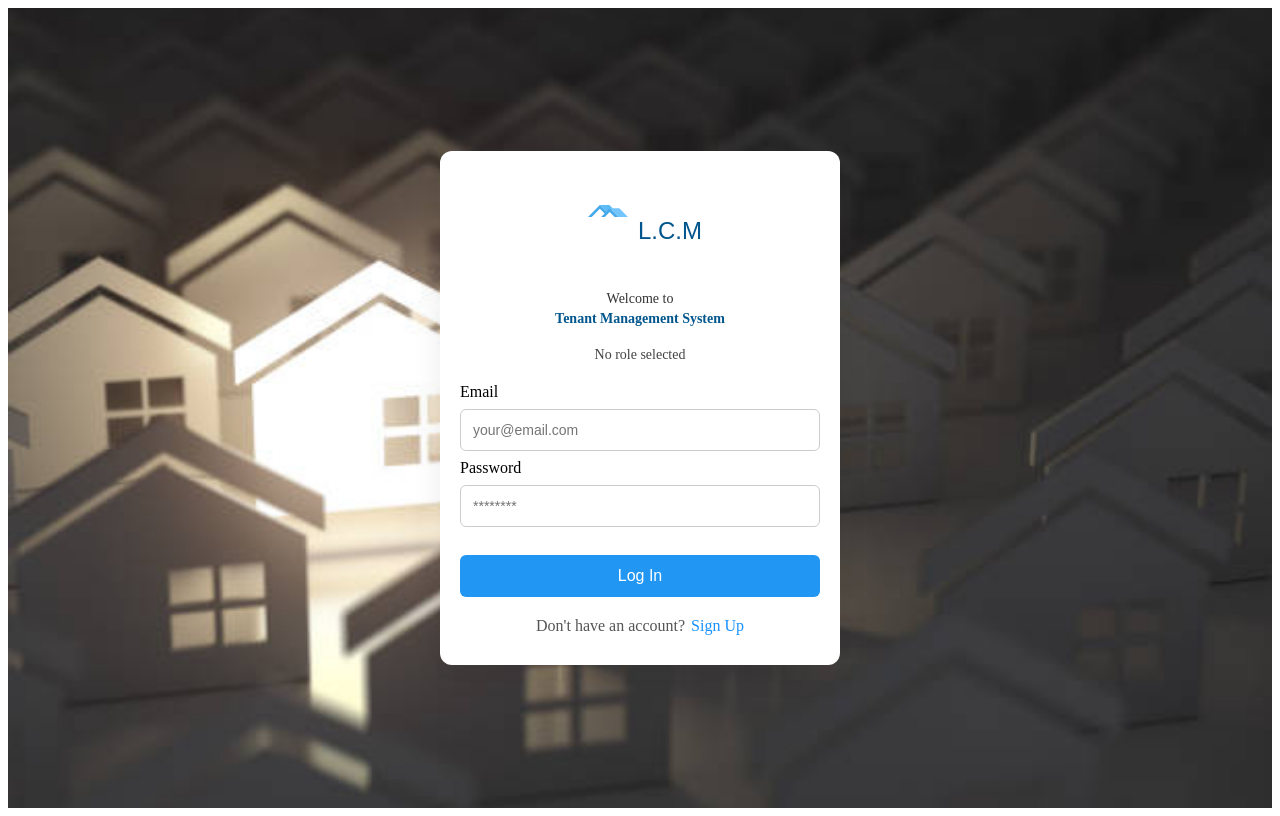
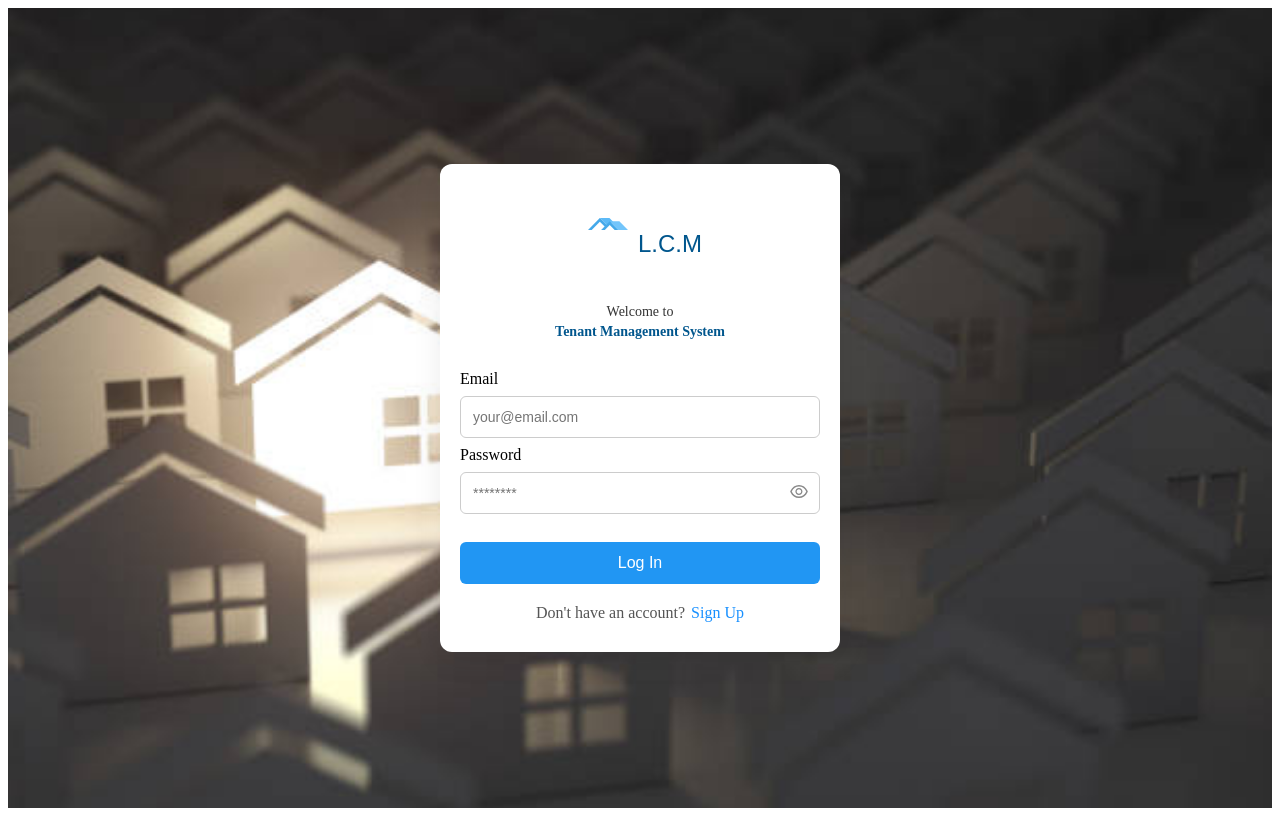
Before and after one commit to Stanleyshadrack/LCM-APP, a Next.js app: page /login in a window 1280 px wide. Built offline with nearby package versions, Linux system fonts and the light colour scheme.

Commit message:
new changes

```diff
--- a/src/app/(auth)/login/login.tsx
+++ b/src/app/(auth)/login/login.tsx
@@ -1,30 +1,22 @@
 "use client";
 
-import React, { useState, useEffect } from "react";
-import { useRouter, useSearchParams } from "next/navigation";
+import React, { useState } from "react";
+import { useRouter } from "next/navigation";
 import { useAuth } from "@/app/context/AuthContext";
+import { EyeOutlined, EyeInvisibleOutlined } from "@ant-design/icons";
 import "./login.css";
 
+type UserRole = "owner" | "tenant" | "employee";
+
 const LoginPage: React.FC = () => {
-  const searchParams = useSearchParams();
-  const accountTypeParam = searchParams.get("accountType");
-
   const router = useRouter();
   const { login } = useAuth();
 
   const [email, setEmail] = useState("");
   const [password, setPassword] = useState("");
-  const [role, setRole] = useState<"owner" | "employee" | "tenant" | null>(null);
+  const [showPassword, setShowPassword] = useState(false); // 👁️ Toggle state
 
-  useEffect(() => {
-    if (!accountTypeParam) return;
-    const normalized = accountTypeParam === "landlord" ? "owner" : accountTypeParam;
-    if (["owner", "employee", "tenant"].includes(normalized)) {
-      setRole(normalized as "owner" | "employee" | "tenant");
-    }
-  }, [accountTypeParam]);
-
-  const handleLogin = (e: React.FormEvent) => {
+  const handleLogin = async (e: React.FormEvent) => {
     e.preventDefault();
 
     if (!email || !password) {
@@ -32,19 +24,30 @@ const LoginPage: React.FC = () => {
       return;
     }
 
-    if (!role) {
-      alert("No role selected.");
+    const hardcodedUsers: { email: string; password: string; role: UserRole }[] = [
+      { email: "owner@example.com", password: "owner123", role: "owner" },
+      { email: "tenant@example.com", password: "tenant123", role: "tenant" },
+      { email: "employee@example.com", password: "employee123", role: "employee" },
+    ];
+
+    const matchedUser = hardcodedUsers.find(
+      (user) => user.email === email && user.password === password
+    );
+
+    if (!matchedUser) {
+      alert("Invalid email or password.");
       return;
     }
 
-    login(role);
+    const role: UserRole = matchedUser.role;
 
-    const routeMap = {
+    const routeMap: Record<UserRole, string> = {
       owner: "/owner/dashboard",
       tenant: "/tenant/dashboard",
       employee: "/employee/dashboard",
     };
 
+    login({ email: matchedUser.email, role });
     router.push(routeMap[role]);
   };
 
@@ -60,10 +63,6 @@ const LoginPage: React.FC = () => {
           Welcome to <span className="header2">Tenant Management System</span>
         </div>
 
-        <p className="account-type-display">
-          {role ? `Logging in as: ${role}` : "No role selected"}
-        </p>
-
         <form onSubmit={handleLogin}>
           <label>Email</label>
           <input
@@ -78,12 +77,18 @@ const LoginPage: React.FC = () => {
           <div className="password-input">
             <input
               className="password-field"
-              type="password"
+              type={showPassword ? "text" : "password"}
               placeholder="********"
               value={password}
               onChange={(e) => setPassword(e.target.value)}
               required
             />
+            <span
+              className="toggle-icon"
+              onClick={() => setShowPassword((prev) => !prev)}
+            >
+              {showPassword ? <EyeInvisibleOutlined /> : <EyeOutlined />}
+            </span>
           </div>
 
           <button type="submit">Log In</button>
--- a/src/app/context/AuthContext.tsx
+++ b/src/app/context/AuthContext.tsx
@@ -8,46 +8,40 @@ import React, {
   ReactNode,
 } from "react";
 
-// Define user roles
 export type Role = "owner" | "employee" | "tenant";
 
 interface User {
+  email: string;
   role: Role;
-  name?: string;      // Optional fields you can expand
+  name?: string;
   token?: string;
 }
 
-// Context type
 interface AuthContextType {
   user: User | null;
-  login: (role: Role) => void;
+  login: (user: User) => void;
   logout: () => void;
   loading: boolean;
 }
 
-// Create context
 const AuthContext = createContext<AuthContextType | null>(null);
 
-// Export custom hook
 export const useAuth = () => {
   const context = useContext(AuthContext);
   if (!context) throw new Error("useAuth must be used within AuthProvider");
   return context;
 };
 
-// Provider component
 export const AuthProvider = ({ children }: { children: ReactNode }) => {
   const [user, setUser] = useState<User | null>(null);
   const [loading, setLoading] = useState(true);
 
-  // Load user from localStorage on mount
   useEffect(() => {
     const storedUser = localStorage.getItem("user");
     if (storedUser) setUser(JSON.parse(storedUser));
     setLoading(false);
   }, []);
 
-  // Sync logout across tabs
   useEffect(() => {
     const handleStorageChange = () => {
       const storedUser = localStorage.getItem("user");
@@ -58,14 +52,11 @@ export const AuthProvider = ({ children }: { children: ReactNode }) => {
     return () => window.removeEventListener("storage", handleStorageChange);
   }, []);
 
-  // Simulated login
-  const login = (role: Role) => {
-    const userData: User = { role };
+  const login = (userData: User) => {
     setUser(userData);
     localStorage.setItem("user", JSON.stringify(userData));
   };
 
-  // Logout
   const logout = () => {
     setUser(null);
     localStorage.removeItem("user");
```
